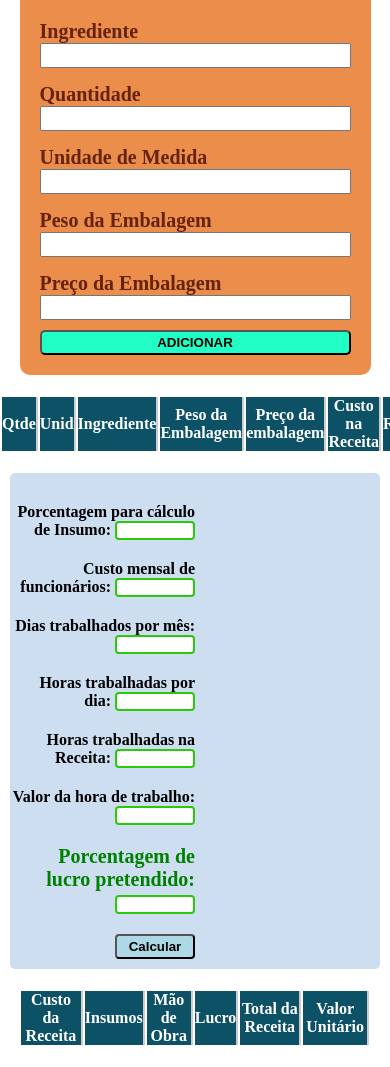
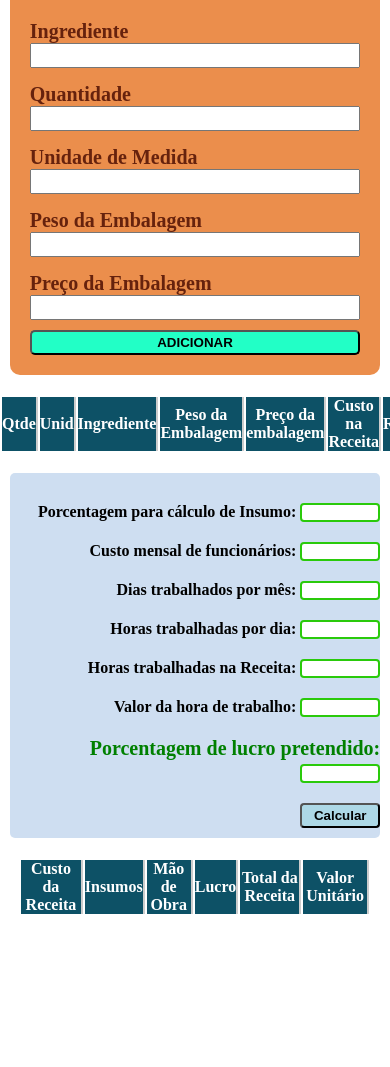
Before and after one commit to senseyluiz/calculoReceitas, a plain HTML site: page index.html in a window 390 px wide. Shown: the part 77-1144 px from the top of the page. After the commit the page ends 1013 px from the top, so only its background shows below. Drawn offline with Linux system fonts and the light colour scheme.

Commit message:
Alterando tamanho do campo dados contabeis

```diff
--- a/css/style.css
+++ b/css/style.css
@@ -113,10 +113,15 @@ button.calcular{
 
 .resultados th{
     height: 25px;
+
 }
 
 @media screen and (max-width: 800px){
     form{
-        max-width: 90%;
+        max-width: 95%;
+    }
+
+    .w50{
+        width: 100%;
     }
 }
```
